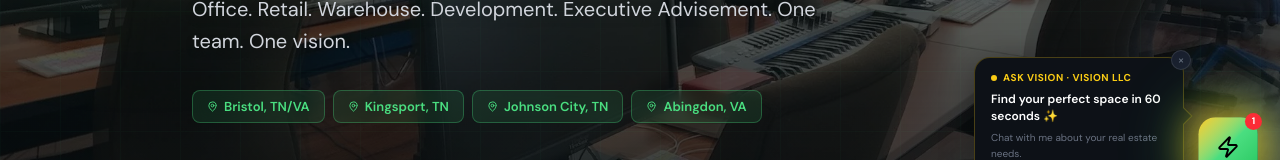
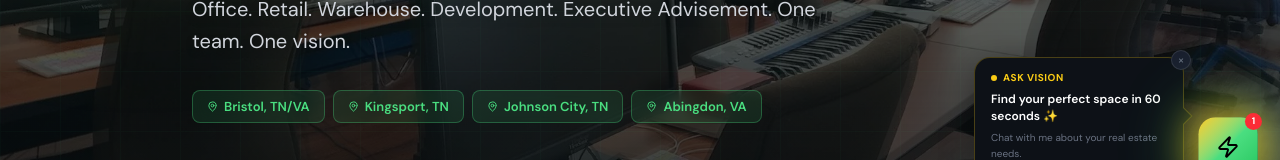
Before and after one commit to wireddigitalus-stack/vision, a Next.js app: page / in a window 1280 px wide. Shown: the part 529-689 px from the top of the page. Built offline with nearby package versions, Linux system fonts and the light colour scheme.

Commit message:
fix: remove Vision LLC from nudge card badge and widget footer

```diff
--- a/src/components/AIChatWidget.tsx
+++ b/src/components/AIChatWidget.tsx
@@ -564,7 +564,7 @@ export default function LeaseBotWidget() {
                 </div>
 
                 <p className="text-[10px] text-gray-600 text-center pb-2">
-                  Ask VISION · Vision LLC · Powered by Gemini
+                  Ask VISION · Powered by Gemini
                 </p>
               </div>
             )}
@@ -632,7 +632,7 @@ export default function LeaseBotWidget() {
             {/* Live dot + label */}
             <div className="flex items-center gap-1.5 mb-1.5">
               <span className="w-1.5 h-1.5 rounded-full bg-[#FACC15] animate-pulse" />
-              <span className="text-[10px] font-bold text-[#FACC15] uppercase tracking-wider">Ask VISION · Vision LLC</span>
+              <span className="text-[10px] font-bold text-[#FACC15] uppercase tracking-wider">Ask VISION</span>
             </div>
             {/* Headline */}
             <p className="text-white text-xs font-semibold leading-snug mb-1.5">
```
